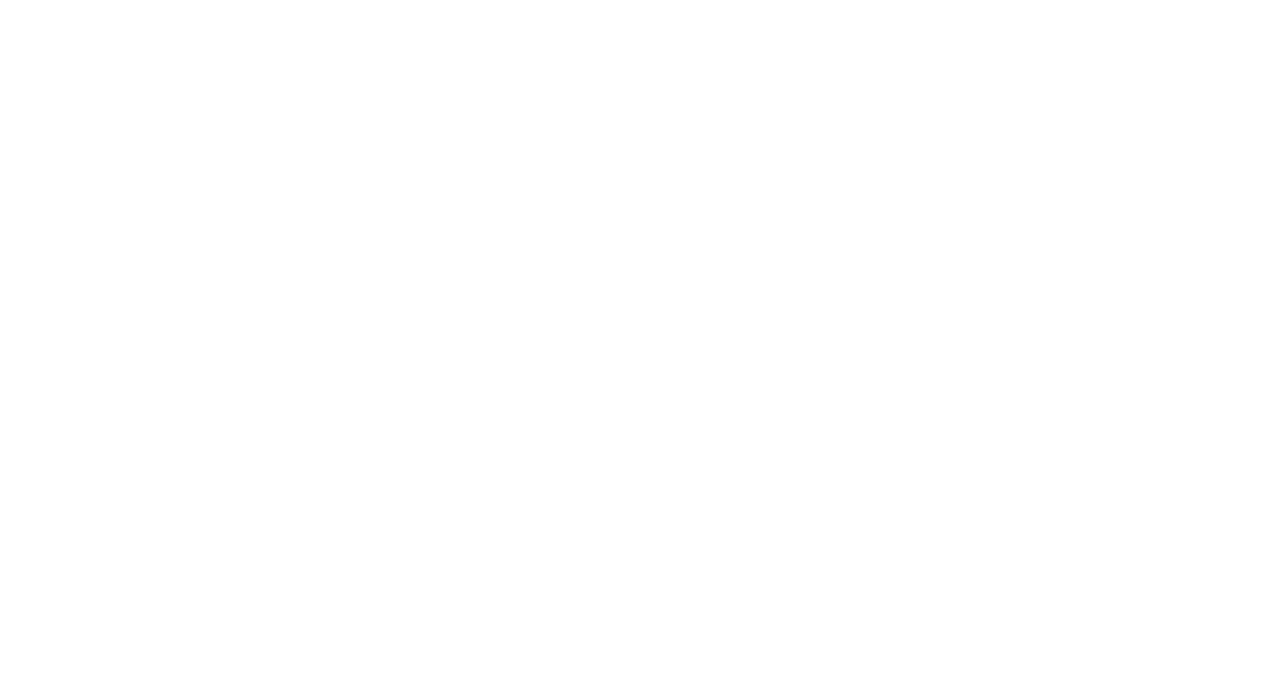
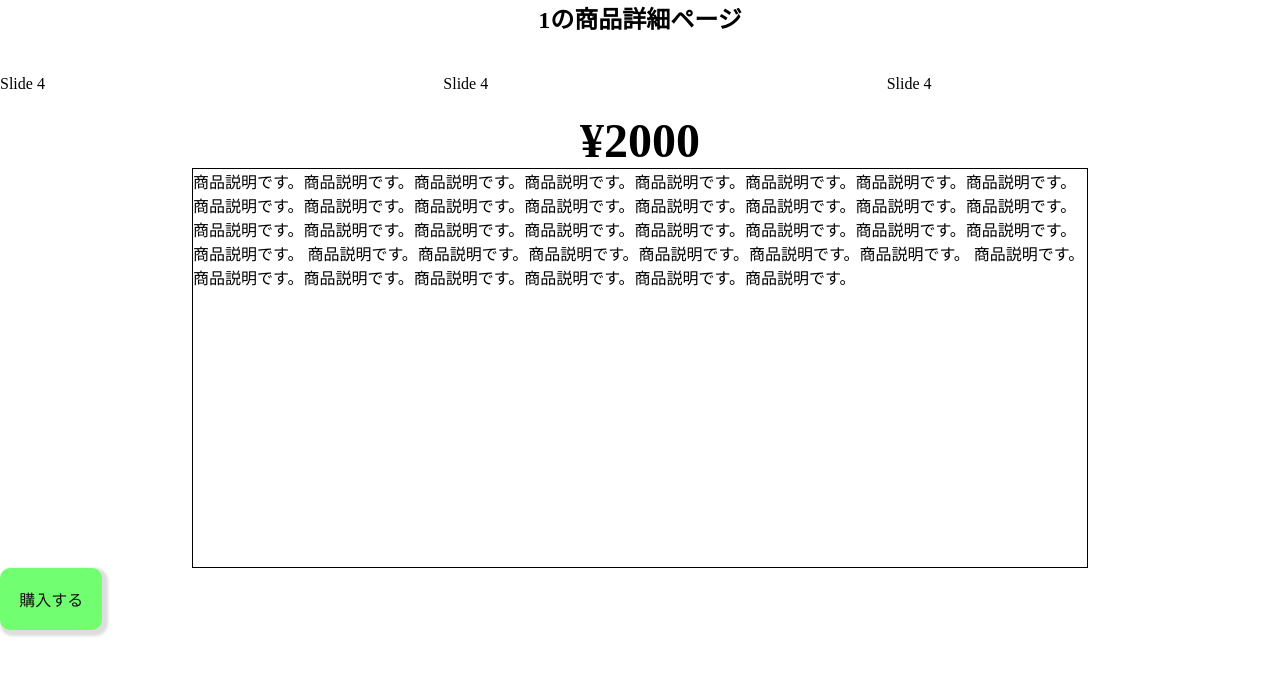
Before and after one commit to watataku8911/do-not-throw, a Nuxt app: page /product/1 in a window 1280 px wide. Before the commit this address had no page. Shown: the top 674 px of the page. Built offline with nearby package versions, Linux system fonts and the light colour scheme.

Commit message:
ui ver.9

```diff
--- a/pages/index.vue
+++ b/pages/index.vue
@@ -14,6 +14,7 @@
         <ProductList
           title="タイトルです"
           text="テキストですテキストですテキストですテキストですテキストですテキストですテキストです"
+          @click="product()"
         />
         <ProductList
           title="タイトルです"
@@ -64,7 +65,16 @@ export default defineComponent({
     ProductList,
     Privacy,
   },
-  setup() {},
+  setup() {
+    const product = () => {
+      const router = useRouter();
+      router.push("/product/1");
+    };
+
+    return {
+      product,
+    };
+  },
 });
 </script>
 
--- a/pages/product-edit/index.vue
+++ b/pages/product-edit/index.vue
@@ -1,6 +1,12 @@
 <template>
   <section class="product-edit">
     <h1 class="product-edit-title">商品登録ページ</h1>
+    <div class="imgContent">
+      <ImagePreviewLarge :images="form.images" />
+      <div class="module--spacing--small"></div>
+      <UploadFile title="商品画像" @fileList="setFileList" />
+    </div>
+    <div class="module--spacing--small"></div>
     <TextInput
       v-model:modalValue="form.productName"
       type="text"
@@ -11,19 +17,19 @@
     <div class="module--spacing--verySmall"></div>
     <TextInput
       v-model:modalValue="form.productPrice"
-      type="text"
-      placeholder="商品名"
-      name="product-name"
-      :value="form.productName"
+      type="number"
+      placeholder="値段"
+      name="product-price"
+      :value="form.productPrice"
     />
     <div class="module--spacing--verySmall"></div>
     <TextArea
-      v-model="textarea"
-      name="body"
+      v-model="form.productBody"
+      name="product-body"
       placeholder="詳細"
       cols="76"
       rows="10"
-      :value="textarea"
+      :value="form.productBody"
     />
   </section>
 </template>
@@ -31,26 +37,42 @@
 <script lang="ts">
 import "../../assets/css/common.css";
 import { defineComponent, reactive } from "vue";
+import ImagePreviewLarge from "../../components/UIKit/ImagePreviewLarge.vue";
+import UploadFile from "../../components/UIKit/UploadFile.vue";
 import TextInput from "../../components/UIKit/TextInput.vue";
 import TextArea from "../../components/UIKit/TextArea.vue";
 import Button from "../../components/UIKit/Button.vue";
 
 type FormData = {
+  images: string[];
   productName: string;
+  productPrice: string;
+  productBody: string;
 };
 export default defineComponent({
   components: {
+    ImagePreviewLarge,
+    UploadFile,
     TextInput,
     TextArea,
     Button,
   },
   setup() {
     const form = reactive<FormData>({
+      images: [],
       productName: "",
+      productPrice: "",
+      productBody: "",
     });
+
+    const setFileList = (fileList) => {
+      const imgUrl = URL.createObjectURL(fileList[0]);
+      form.images.push(imgUrl);
+    };
 
     return {
       form,
+      setFileList,
     };
   },
 });
--- /dev/null
+++ b/pages/product/[id].vue
@@ -0,0 +1,98 @@
+<template>
+  <section class="product">
+    <h1 class="product-title">{{ params.id }}の商品詳細ページ</h1>
+    <div class="module--spacing--veryLarge"></div>
+    <swiper
+      :slides-per-view="3"
+      :space-between="50"
+      :allowTouchMove="true"
+      :loop="true"
+      @swiper="onSwiper"
+      @slideChange="onSlideChange"
+    >
+      <!-- <swiper-slide>Slide 1</swiper-slide>
+      <swiper-slide>Slide 2</swiper-slide>
+      <swiper-slide>Slide 3</swiper-slide> -->
+      <swiper-slide>Slide 4</swiper-slide>
+    </swiper>
+    <div class="module--spacing--small"></div>
+    <div class="product-price">¥2000</div>
+    <div class="product-body">
+      <p class="product-text">
+        商品説明です。商品説明です。商品説明です。商品説明です。商品説明です。商品説明です。商品説明です。商品説明です。
+        商品説明です。商品説明です。商品説明です。商品説明です。商品説明です。商品説明です。商品説明です。商品説明です。
+        商品説明です。商品説明です。商品説明です。商品説明です。商品説明です。商品説明です。商品説明です。商品説明です。商品説明です。
+        商品説明です。商品説明です。商品説明です。商品説明です。商品説明です。商品説明です。
+        商品説明です。商品説明です。商品説明です。商品説明です。商品説明です。商品説明です。商品説明です。
+      </p>
+    </div>
+    <Button msg="購入する" @push="buy()" />
+  </section>
+</template>
+
+<script lang="ts">
+import "../../assets/css/common.css";
+import { defineComponent } from "vue";
+
+import Button from "../../components/UIKit/Button.vue";
+
+import { Swiper, SwiperSlide } from "swiper/vue";
+
+// Import Swiper styles
+import "swiper/css";
+
+export default defineComponent({
+  components: {
+    Button,
+    Swiper,
+    SwiperSlide,
+  },
+  setup() {
+    const { params } = useRoute();
+
+    const onSwiper = (swiper) => {
+      console.log(swiper);
+    };
+    const onSlideChange = () => {
+      console.log("slide change");
+    };
+
+    const buy = () => {
+      alert("購入したぜ！！");
+    };
+
+    return {
+      params,
+      buy,
+      onSwiper,
+      onSlideChange,
+    };
+  },
+});
+</script>
+
+<style scoped>
+.product-title {
+  text-align: center;
+}
+
+.product-image-box {
+  width: 650px;
+  height: 350px;
+  margin: auto;
+}
+
+.product-price {
+  font-size: 3em;
+  font-weight: bold;
+  text-align: center;
+}
+
+.product-body {
+  width: 70%;
+  margin: auto;
+  height: 400px;
+  border: solid 1px black;
+  overflow: auto;
+}
+</style>
--- a/pages/signup/index.vue
+++ b/pages/signup/index.vue
@@ -43,9 +43,9 @@
     <Loading v-show="!form.searchNow" />
     <div class="module--spacing--small"></div>
     <div class="imgContent">
-      <ImagePreview :imageUrl="form.imageUrl" />
+      <ImagePreviewSmall :imageUrl="form.imageUrl" />
       <div class="module--spacing--largeSmall"></div>
-      <UploadFile @fileList="setFileList" />
+      <UploadFile title="アイコン" @fileList="setFileList" />
     </div>
 
     <p>※8文字以上の半角英数字で入力して下さい</p>
@@ -119,7 +119,7 @@ import axios from "axios";
 import { defineComponent, reactive } from "vue";
 import TextInput from "../../components/UIKit/TextInput.vue";
 import Button from "../../components/UIKit/Button.vue";
-import ImagePreview from "../../components/UIKit/ImagePreview.vue";
+import ImagePreviewSmall from "../../components/UIKit/ImagePreviewSmall.vue";
 import UploadFile from "../../components/UIKit/UploadFile.vue";
 import Loading from "../../components/UIKit/Loading.vue";
 //import Look from "../../img/look.svg";
@@ -156,7 +156,6 @@ type FormData = {
   email: string;
   address: string;
   postcode: string;
-  fileList: object;
   imageUrl: string;
   passwd: string;
   confirmPasswd: string;
@@ -175,7 +174,7 @@ export default defineComponent({
   components: {
     TextInput,
     Button,
-    ImagePreview,
+    ImagePreviewSmall,
     UploadFile,
     Loading,
     //Look,
@@ -186,7 +185,6 @@ export default defineComponent({
       email: "",
       address: "",
       postcode: "",
-      fileList: null,
       imageUrl: "",
       passwd: "",
       confirmPasswd: "",
@@ -306,7 +304,6 @@ export default defineComponent({
     };
 
     const setFileList = (fileList) => {
-      form.fileList = fileList;
       const imgUrl = URL.createObjectURL(fileList[0]);
       form.imageUrl = imgUrl;
     };
```
